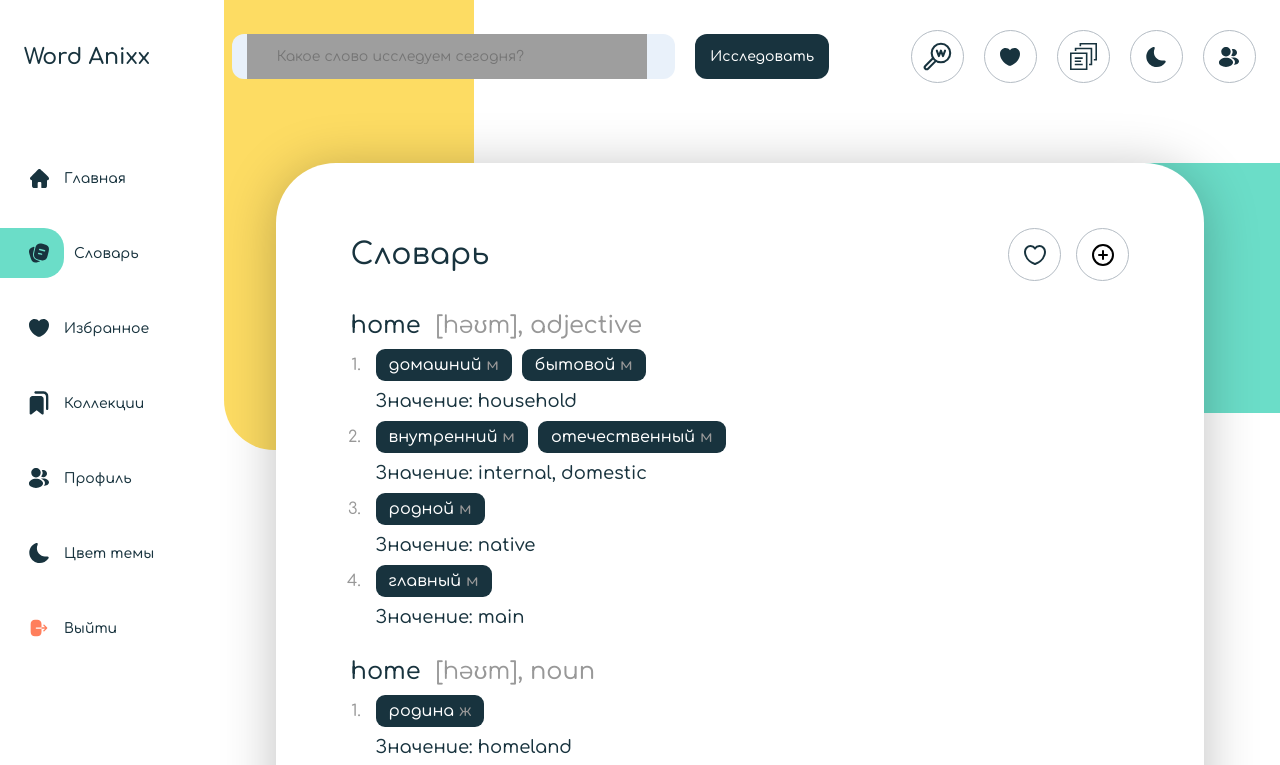
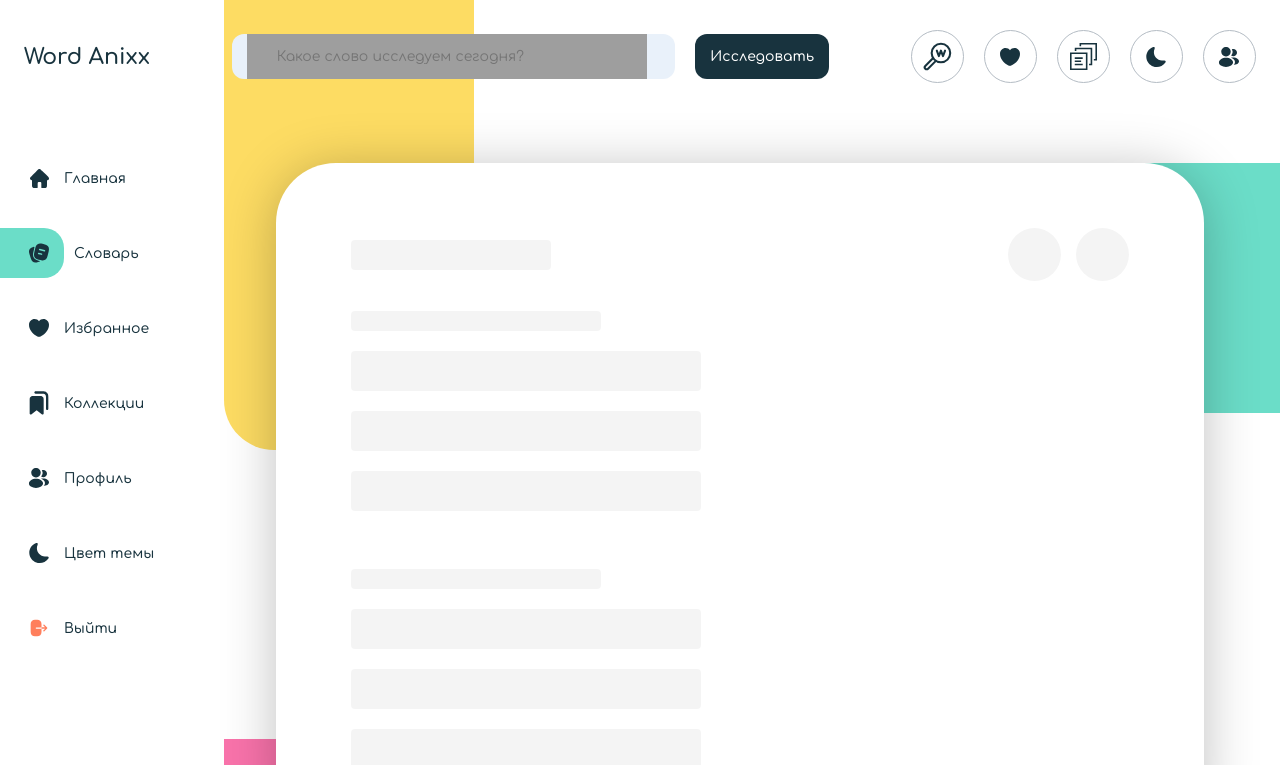
Before and after one commit to LeegraGH/YouResearch, a React (Create React App) app: page /dictionary in a window 1280 px wide. Shown: the top 765 px of the page. Built offline with nearby package versions, Linux system fonts and the light colour scheme; grey boxes are pictures that could not be loaded.

Commit message:
Add WordTranslate Component with the real data from state

```diff
--- a/src/components/notFound/notFound.scss
+++ b/src/components/notFound/notFound.scss
@@ -4,7 +4,7 @@
     justify-content: center;
     align-items: center;
     gap: 10px;
-    padding: 50px 0 80px 0;
+    margin-bottom: 80px;
 
     h1 {
         color: #18333E;
--- a/src/components/wordTranslate/WordTranslate.jsx
+++ b/src/components/wordTranslate/WordTranslate.jsx
@@ -1,4 +1,5 @@
 import { useSelector } from "react-redux/es/hooks/useSelector";
+import { Skeleton } from "@mui/material";
 
 import empty_heart from "../../resources/icons/empty_heart.svg";
 import plus from "../../resources/icons/plus-circle.svg";
@@ -6,75 +7,92 @@ import "./wordTranslate.scss";
 
 const WordTranslate = () => {
 
-    const wordData = useSelector(state => state.word);
+    const { data, status } = useSelector(state => state.word);
+
+    const translateContent = data?.map((word, i) => {
+        return <WordTranslateBlock data={word} key={i} />
+    })
 
     return (
         <div className="translate__block">
+            {data !== null ?
+                (data.length > 0 ?
+                    (<>
                         <div className="translate__title_section">
                             <h2>Словарь</h2>
                             <div className="tabs">
-                    <div className="tab"><img src={empty_heart} alt="favourite" /></div>
-                    <div className="tab"><img src={plus} alt="adding" /></div>
+                                <button className="tab"><img src={empty_heart} alt="favourite" /></button>
+                                <button className="tab"><img src={plus} alt="adding" /></button>
                             </div>
                         </div>
                         <div className="translate__main_section">
-                <div className="translate-word__block">
-                    <div className="text">
-                        <h3>home</h3>
-                        <div className="transcription">[həʊm]<span>, adjective</span></div>
+                            {translateContent}
                         </div>
-                    <ol className="translate-word__list">
-                        <li>
-                            <div className="translate-variant">домашний <span>м</span></div>
-                            <div className="translate-variant">бытовой <span>м</span></div>
-                            <div className="translate-mean">Значение: household</div>
-                        </li>
-
-                        <li>
-                            <div className="translate-variant">внутренний <span>м</span></div>
-                            <div className="translate-variant">отечественный <span>м</span></div>
-                            <div className="translate-mean">Значение: internal, domestic</div>
-                        </li>
-
-                        <li>
-                            <div className="translate-variant">родной <span>м</span></div>
-                            <div className="translate-mean">Значение: native</div>
-                        </li>
-
-                        <li>
-                            <div className="translate-variant">главный <span>м</span></div>
-                            <div className="translate-mean">Значение: main</div>
-                        </li>
-                    </ol>
-                </div>
-
-                <div className="translate-word__block">
-                    <div className="text">
-                        <h3>home</h3>
-                        <div className="transcription">[həʊm]<span>, noun</span></div>
-                    </div>
-                    <ol className="translate-word__list">
-                        <li>
-                            <div className="translate-variant">родина <span>ж</span></div>
-                            <div className="translate-mean">Значение: homeland</div>
-                        </li>
-
-                        <li>
-                            <div className="translate-variant">жилище <span>ср</span></div>
-                            <div className="translate-variant">жилье <span>ср</span></div>
-                            <div className="translate-variant">проживание <span>ср</span></div>
-                            <div className="translate-mean">Значение: house, housing, residence</div>
-                        </li>
-                    </ol>
+                    </>) : (
+                        <div>Ничего не найдено...</div>
+                    )) : (
+                    <>
+                        <div className="translate__title_section">
+                            <h2>{<Skeleton variant="rounded" width={200} height={30} />}</h2>
+                            <div className="tabs">
+                                <Skeleton variant="circular" width={53} height={53} />
+                                <Skeleton variant="circular" width={53} height={53} />
                             </div>
                         </div>
+                        <div className="translate__main_section">
+                            <Skeleton variant="rounded" width={250} height={20} />
+                            <Skeleton variant="rounded" width={350} height={40} />
+                            <Skeleton variant="rounded" width={350} height={40} />
+                            <Skeleton variant="rounded" width={350} height={40} />
+                            <br />
+                            <Skeleton variant="rounded" width={250} height={20} />
+                            <Skeleton variant="rounded" width={350} height={40} />
+                            <Skeleton variant="rounded" width={350} height={40} />
+                            <Skeleton variant="rounded" width={350} height={40} />
+                        </div>
+                    </>
+                )}
         </div>
     )
 }
 
-const WordTranslateBlock = () => {
+const WordTranslateBlock = ({ data }) => {
+    const onLoadTranslateList = (translations) => {
+        const newData = translations.map((translation, i) => {
+            const synonyms = translation.syn?.map((syn, i) => {
+                return <div key={i} className="translate-variant">{syn.text}{syn.gen ? (<span> {syn.gen}</span>) : null}</div>
+            })
+
+            const means = translation.mean?.reduce((acc, syn, i) => {
+                if (i !== 0) acc = acc + ", " + syn.text;
+                else acc = acc + syn.text;
+                return acc;
+            }, "");
             return (
-        <div></div>
+                <li key={i}>
+                    <div className="translate-variant">{translation.text}{translation.gen ? (<span> {translation.gen}</span>) : null}</div>
+                    {synonyms}
+                    {means !== undefined ? <div className="translate-mean">Значение: {means}</div> : null}
+                </li >
+            )
+        })
+        return (
+            <ol className="translate-word__list">
+                {newData}
+            </ol>
+        )
+    }
+
+    const translations = onLoadTranslateList(data.tr);
+
+    return (
+        <div className="translate-word__block">
+            <div className="text">
+                <h3>{data.text}</h3>
+                <div className="transcription">{`[${data.ts}]`}{data.pos ? (<span>, {data.pos}</span>) : null}</div>
+            </div>
+            {translations}
+        </div>
     )
 }
 
--- a/src/components/wordTranslate/wordTranslate.scss
+++ b/src/components/wordTranslate/wordTranslate.scss
@@ -38,6 +38,7 @@
                 height: 53px;
                 border: 1px solid $main-border-color;
                 border-radius: 27px;
+                background-color: white;
 
                 display: flex;
                 justify-content: center;
@@ -95,6 +96,7 @@
                         font-size: 16px;
                         font-weight: 500;
                         line-height: normal;
+                        margin: 5px 0;
                         margin-right: 10px;
 
 
--- a/src/components/wrapper/wrapper.scss
+++ b/src/components/wrapper/wrapper.scss
@@ -1,7 +1,7 @@
 .wrapper {
     display: flex;
     flex-direction: column;
-    min-height: 100vh;
+    // min-height: 100vh;
 
     .content {
         flex: 1 0 auto;
--- a/src/redux/slices/wordSlice.jsx
+++ b/src/redux/slices/wordSlice.jsx
@@ -3,7 +3,7 @@ import { createSlice, createAsyncThunk } from "@reduxjs/toolkit";
 import useDictionaryService from "../../services/DictonaryService";
 
 const initialState = {
-    data: [],
+    data: null,
     status: 'idle'
 };
 
--- a/src/services/DictonaryService.jsx
+++ b/src/services/DictonaryService.jsx
@@ -9,7 +9,6 @@ const useDictionaryService = () => {
     const getDictionaryEntry = async (data, lang = "en-ru") => {
         const res = await request(`${_apiBase}?key=${_apiKey}&lang=${lang}&text=${data}`);
         return _transformDictonaryEntry(res.def);
-        // return res.def;
     }
 
     const _transformDictonaryEntry = (data) => {
@@ -22,7 +21,6 @@ const useDictionaryService = () => {
             });
             return translations.length > 0 ? { ...entry, tr: translations } : null;
         }).filter(entry => entry !== null);
-        console.log(res);
         return res;
     }
 
```
Lines whose indentation alone changed are shown as unchanged.
